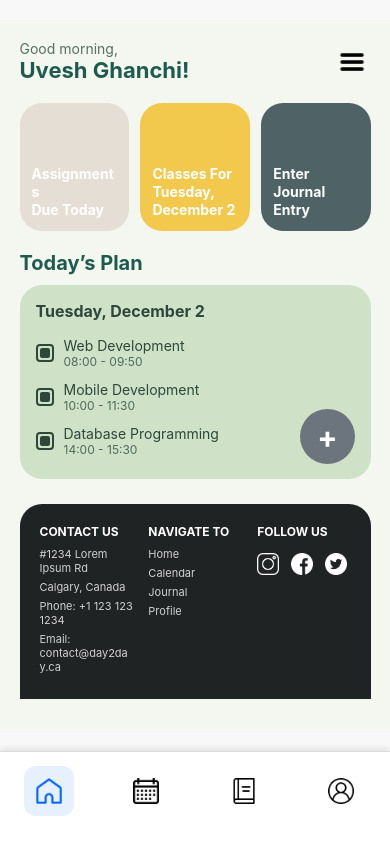
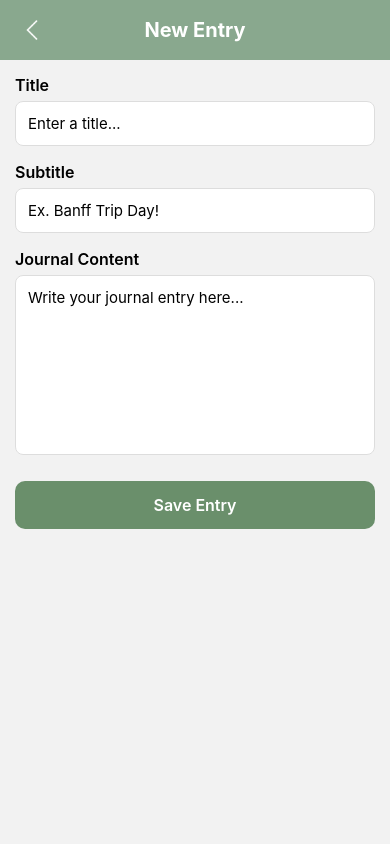
Before and after one commit to FKyleCarlos/MobileDevProjectHusk, a React Native app: screen /AddJournal in a window 390 px wide. Built offline with nearby package versions, Linux system fonts and the light colour scheme.

Commit message:
Journal pages!
Created the Journal entry page, along with consistent styling for it, add button will now lead to New Journal entry and back button functionality.

```diff
--- a/App.tsx
+++ b/App.tsx
@@ -13,7 +13,9 @@ import ScheduleScreen from './src/screens/ScheduleScreen.jsx';
 import JournalScreen from './src/screens/JournalScreen.jsx';
 import ProfileScreen from './src/screens/ProfileScreen.jsx';
 import AddClass from './src/screens/AddClassScreen.jsx';
-import addDeadline from './src/screens/AddDeadlineScreen.jsx'
+import addDeadline from './src/screens/AddDeadlineScreen.jsx';
+import AddJournal from './src/screens/AddJournal.jsx'
+
 
 const Stack = createNativeStackNavigator();
 
@@ -39,6 +41,8 @@ function App() {
         <Stack.Screen name="Profile" component={ProfileScreen} options={{ headerShown: false }}/>
         <Stack.Screen name="Add Schedule" component={AddClass}/>
         <Stack.Screen name="Add Deadline" component={addDeadline}/>
+        <Stack.Screen name="AddJournal" component={AddJournal} options={{ headerShown: false }}/>
+
       </Stack.Navigator>
     </NavigationContainer>
 
--- /dev/null
+++ b/src/components/JournalEntryCard.jsx
@@ -0,0 +1,52 @@
+import React from "react";
+import { View, Text, StyleSheet } from "react-native";
+
+export default function JournalEntryCard({ title, subtitle, datetime, preview }) {
+  return (
+    <View style={styles.card}>
+      <View style={styles.header}>
+        <View>
+          <Text style={styles.title}>{title}</Text>
+          <Text style={styles.subtitle}>{subtitle}</Text>
+          <Text style={styles.datetime}>{datetime}</Text>
+        </View>
+      </View>
+
+      <Text style={styles.preview}>{preview}</Text>
+    </View>
+  );
+}
+
+const styles = StyleSheet.create({
+  card: {
+    backgroundColor: "#fff",
+    padding: 16,
+    borderRadius: 16,
+    marginBottom: 16,
+    elevation: 2,
+  },
+  header: {
+    flexDirection: "row",
+    justifyContent: "space-between",
+  },
+  title: {
+    fontSize: 18,
+    fontWeight: "700",
+  },
+  subtitle: {
+    marginTop: 3,
+    fontWeight: "600",
+    color: "#606060",
+  },
+  datetime: {
+    color: "#8a8a8a",
+    marginTop: 2,
+    fontSize: 13,
+  },
+  preview: {
+    marginTop: 12,
+    fontSize: 14,
+    color: "#4a4a4a",
+    lineHeight: 20,
+  },
+});
--- /dev/null
+++ b/src/components/JournalHeader.jsx
@@ -0,0 +1,78 @@
+import React from "react";
+import {
+  View,
+  Text,
+  TouchableOpacity,
+  Image,
+  StyleSheet,
+  SafeAreaView,
+  StatusBar,
+  Platform,
+} from "react-native";
+import backIcon from "../assets/navIcons/back.png";
+
+export default function JournalHeader({ navigation, titleOverride, forceBackTo }) {
+  const title = titleOverride || "Journal";
+
+  const handleBack = () => {
+  if (forceBackTo === "RESET_TO_JOURNAL") {
+    // Remove ONLY this AddJournalScreen from history
+    navigation.goBack();
+    return;
+  }
+
+  // Normal back behavior
+  if (navigation.canGoBack()) {
+    navigation.goBack();
+  }
+};
+
+
+  return (
+    <SafeAreaView style={styles.safeArea}>
+      <View style={styles.header}>
+        {/* Back Button */}
+        <TouchableOpacity onPress={handleBack} style={styles.backButton}>
+          <Image source={backIcon} style={styles.backIcon} />
+        </TouchableOpacity>
+
+        {/* Centered Title */}
+        <Text style={styles.title}>{title}</Text>
+      </View>
+    </SafeAreaView>
+  );
+}
+
+const styles = StyleSheet.create({
+  safeArea: {
+    paddingTop: Platform.OS === "android" ? StatusBar.currentHeight : 0,
+    backgroundColor: "#89A88E",
+  },
+
+  header: {
+    height: 60,
+    flexDirection: "row",
+    alignItems: "center",
+    justifyContent: "center",
+    paddingHorizontal: 12,
+  },
+
+  backButton: {
+    position: "absolute",
+    left: 15,
+    padding: 6,
+  },
+
+  backIcon: {
+    width: 22,
+    height: 22,
+    tintColor: "white",
+  },
+
+  title: {
+    fontSize: 20,
+    fontWeight: "bold",
+    color: "white",
+    textAlign: "center",
+  },
+});
--- /dev/null
+++ b/src/screens/AddJournal.jsx
@@ -0,0 +1,88 @@
+import React, { useState } from "react";
+import { View, Text, TextInput, StyleSheet, TouchableOpacity, ScrollView } from "react-native";
+import JournalHeader from "../components/JournalHeader";
+
+export default function AddJournalScreen({ navigation }) {
+  const [title, setTitle] = useState("");
+  const [subtitle, setSubtitle] = useState("");
+  const [content, setContent] = useState("");
+
+  const handleSave = () => {
+    navigation.goBack();
+  };
+
+  return (
+    <View style={{ flex: 1 }}>
+      <JournalHeader navigation={navigation} titleOverride="New Entry" forceBackTo="RESET_TO_JOURNAL" />
+
+      <ScrollView contentContainerStyle={styles.container}>
+
+        <Text style={styles.label}>Title</Text>
+        <TextInput
+          style={styles.input}
+          placeholder="Enter a title..."
+          value={title}
+          onChangeText={setTitle}
+        />
+
+        <Text style={styles.label}>Subtitle</Text>
+        <TextInput
+          style={styles.input}
+          placeholder="Ex. Banff Trip Day!"
+          value={subtitle}
+          onChangeText={setSubtitle}
+        />
+
+        <Text style={styles.label}>Journal Content</Text>
+        <TextInput
+          style={[styles.input, styles.contentInput]}
+          placeholder="Write your journal entry here..."
+          value={content}
+          onChangeText={setContent}
+          multiline
+        />
+
+        <TouchableOpacity style={styles.saveButton} onPress={handleSave}>
+          <Text style={styles.saveText}>Save Entry</Text>
+        </TouchableOpacity>
+
+      </ScrollView>
+    </View>
+  );
+}
+
+const styles = StyleSheet.create({
+  container: {
+    padding: 15,
+  },
+  label: {
+    fontSize: 16,
+    fontWeight: "600",
+    marginBottom: 6,
+  },
+  input: {
+    backgroundColor: "#fff",
+    borderRadius: 8,
+    padding: 12,
+    fontSize: 15,
+    marginBottom: 16,
+    borderWidth: 1,
+    borderColor: "#ddd",
+  },
+  contentInput: {
+    height: 180,
+    textAlignVertical: "top",
+  },
+  saveButton: {
+    backgroundColor: "#6A8F6B",
+    paddingVertical: 14,
+    borderRadius: 10,
+    alignItems: "center",
+    marginTop: 10,
+  },
+  saveText: {
+    color: "#fff",
+    fontSize: 16,
+    fontWeight: "600",
+  },
+});
--- a/src/screens/JournalScreen.jsx
+++ b/src/screens/JournalScreen.jsx
@@ -1,13 +1,82 @@
-import { SafeAreaView, Button } from 'react-native';
-import { useState } from "react";
-import MainLayout from '../layouts/MainLayout';
-import NavBar from '../components/NavBar';
+import React, { useState } from "react";
+import { ScrollView, StyleSheet, View, Image, TouchableOpacity, Text } from "react-native";
+import MainLayout from "../layouts/MainLayout";
+import NavBar from "../components/NavBar";
+import JournalEntryCard from "../components/JournalEntryCard";
+import JournalHeader from "../components/JournalHeader";
+import addIcon from "../assets/miscIcons/add.png";
 
 export default function JournalScreen({ navigation }) {
+  const [entries, setEntries] = useState([]);
 
   return (
     <MainLayout>
-        <NavBar navigation={navigation} />
+
+      {/* Green Header */}
+      <JournalHeader navigation={navigation} />
+
+      {/* Scrollable List */}
+      <ScrollView
+        style={styles.listContainer}
+        contentContainerStyle={{ paddingBottom: 140 }}
+        showsVerticalScrollIndicator={false}
+      >
+
+        {entries.length === 0 ? (
+          <Text style={styles.emptyText}>No journal entries yet.</Text>
+        ) : (
+          entries.map((item, index) => (
+            <JournalEntryCard
+              key={index}
+              title={item.title}
+              subtitle={item.subtitle}
+              datetime={item.datetime}
+              preview={item.preview}
+            />
+          ))
+        )}
+
+      </ScrollView>
+
+      {/* Floating Add Button */}
+      <TouchableOpacity
+        style={styles.fab}
+        onPress={() => navigation.navigate("AddJournal")}
+      >
+        <Image source={addIcon} style={styles.fabIcon} />
+      </TouchableOpacity>
+
+      {/* Bottom Nav */}
+      <NavBar navigation={navigation} />
+
     </MainLayout>
   );
 }
+
+const styles = StyleSheet.create({
+  listContainer: {
+    paddingHorizontal: 15,
+    marginTop: 10,
+  },
+
+  emptyText: {
+    textAlign: "center",
+    marginTop: 30,
+    fontSize: 16,
+    color: "#666",
+  },
+
+  fab: {
+    position: "absolute",
+    bottom: 120,
+    right: 28,
+    width: 60,
+    height: 60,
+  },
+
+  fabIcon: {
+    width: "100%",
+    height: "100%",
+    resizeMode: "contain",
+  },
+});
```
Also changed, not shown: src/assets/navIcons/back.png (added), src/screens/ScheduleScreen.jsx (line endings or trailing spaces).
